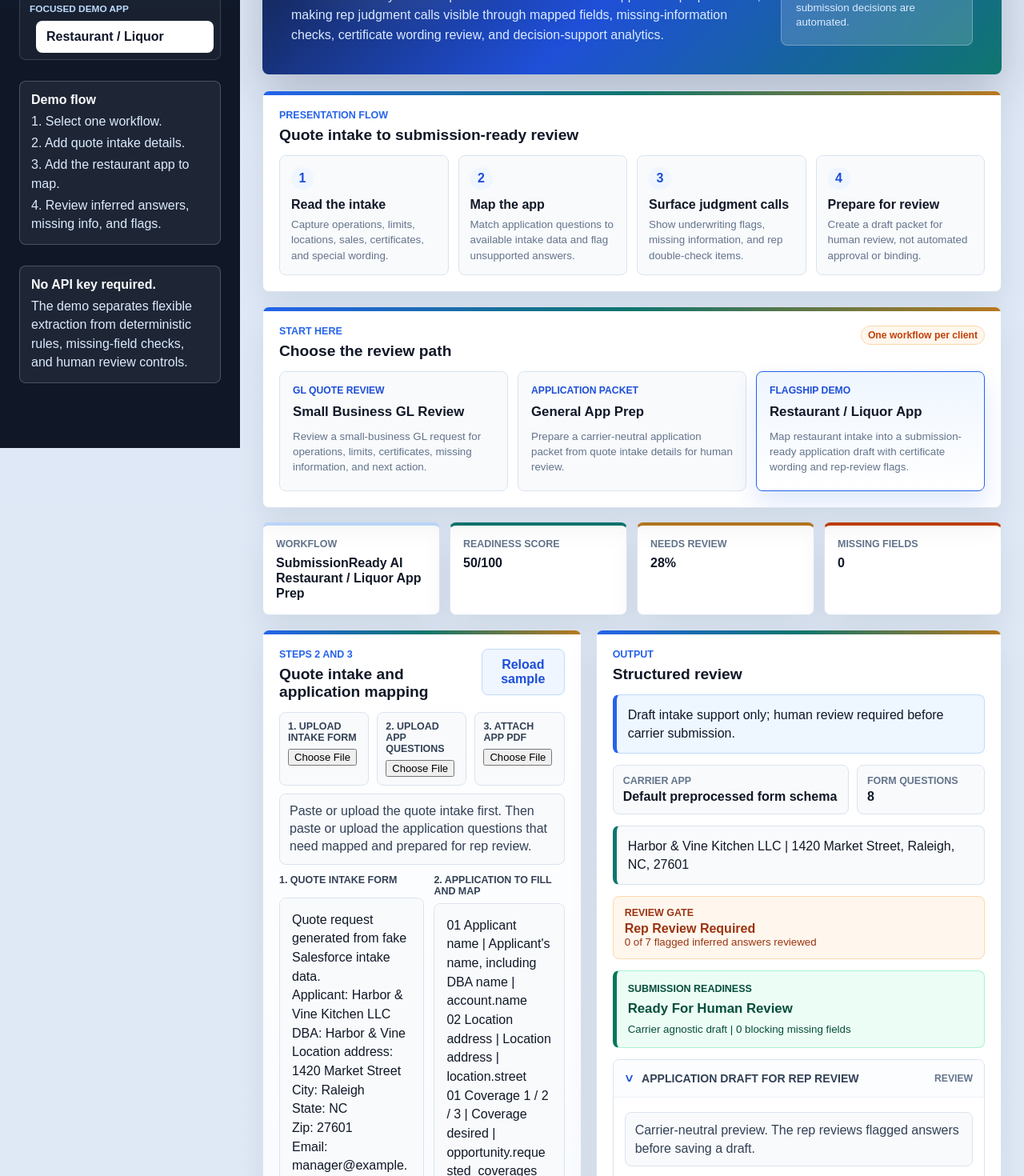
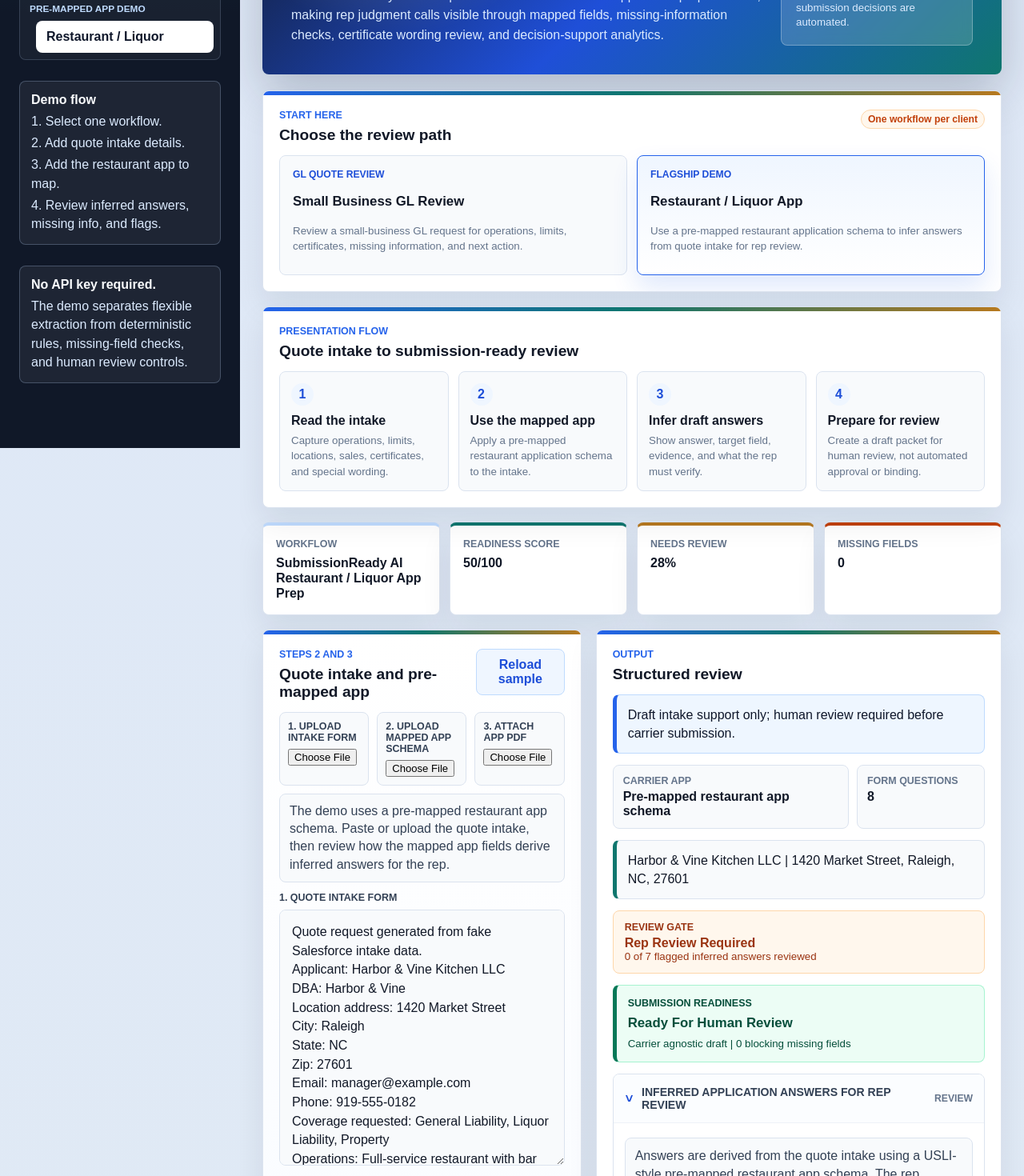
Before and after one commit to Tondie-HSPI/business-review-ai-orchestration, a Next.js app in the folder web/: page / in a window 1280 px wide. Shown: the part 240-1710 px from the top of the page at 80% size. Built offline with nearby package versions, Linux system fonts and the light colour scheme.

Commit message:
Clarify pre-mapped restaurant app flow

```diff
--- a/web/app/globals.css
+++ b/web/app/globals.css
@@ -309,7 +309,7 @@ main {
 
 .workflowCards {
   display: grid;
-  grid-template-columns: repeat(3, minmax(0, 1fr));
+  grid-template-columns: repeat(2, minmax(0, 1fr));
   gap: 12px;
 }
 
@@ -518,7 +518,7 @@ textarea {
 
 .intakeAppGrid {
   display: grid;
-  grid-template-columns: minmax(0, 1fr) minmax(0, 0.9fr);
+  grid-template-columns: minmax(0, 1fr);
   gap: 12px;
 }
 
@@ -536,7 +536,7 @@ textarea {
 }
 
 .textInputBlock textarea {
-  min-height: 460px;
+  min-height: 320px;
 }
 
 .uploadGrid {
--- a/web/app/page.tsx
+++ b/web/app/page.tsx
@@ -50,13 +50,14 @@ export default function Home() {
   }, [mode, text, sourceRecord, formQuestions]);
 
   function switchMode(nextMode: WorkflowMode) {
-    setMode(nextMode);
-    setText(sampleForMode(nextMode));
+    const normalizedMode = nextMode === "application-prep" ? "liquor-restaurant" : nextMode;
+    setMode(normalizedMode);
+    setText(sampleForMode(normalizedMode));
     setUploadMessage("");
     setReviewedAnswers({});
 
     if (typeof window !== "undefined") {
-      window.history.replaceState(null, "", `?workflow=${nextMode}`);
+      window.history.replaceState(null, "", `?workflow=${normalizedMode}`);
     }
   }
 
@@ -165,11 +166,11 @@ export default function Home() {
               <a
                 href="?workflow=application-prep"
                 className={mode === "application-prep" ? "active" : ""}
-                onClick={(event) => handleWorkflowClick(event, "application-prep")}
+                onClick={(event) => handleWorkflowClick(event, "liquor-restaurant")}
               >
-              Application Prep
+              Restaurant App Prep
             </a>
-              <span>Focused demo app</span>
+              <span>Pre-mapped app demo</span>
               <a
                 href="?workflow=liquor-restaurant"
                 className={mode === "liquor-restaurant" ? "active nested" : "nested"}
@@ -216,37 +217,6 @@ export default function Home() {
           </div>
         </section>
 
-        <section className="decisionPath panel">
-          <div className="panelHeader">
-            <div>
-              <p className="eyebrow">Presentation flow</p>
-              <h2>Quote intake to submission-ready review</h2>
-            </div>
-          </div>
-          <div className="pathSteps">
-            <div>
-              <span>1</span>
-              <strong>Read the intake</strong>
-              <small>Capture operations, limits, locations, sales, certificates, and special wording.</small>
-            </div>
-            <div>
-              <span>2</span>
-              <strong>Map the app</strong>
-              <small>Match application questions to available intake data and flag unsupported answers.</small>
-            </div>
-            <div>
-              <span>3</span>
-              <strong>Surface judgment calls</strong>
-              <small>Show underwriting flags, missing information, and rep double-check items.</small>
-            </div>
-            <div>
-              <span>4</span>
-              <strong>Prepare for review</strong>
-              <small>Create a draft packet for human review, not automated approval or binding.</small>
-            </div>
-          </div>
-        </section>
-
         <section className="workflowPicker panel">
           <div className="panelHeader">
             <div>
@@ -265,21 +235,44 @@ export default function Home() {
               onClick={(event) => handleWorkflowClick(event, "business-review")}
             />
             <WorkflowCard
-              active={mode === "application-prep"}
-              eyebrow="Application packet"
-              title="General App Prep"
-              body="Prepare a carrier-neutral application packet from quote intake details for human review."
-              href="?workflow=application-prep"
-              onClick={(event) => handleWorkflowClick(event, "application-prep")}
-            />
-            <WorkflowCard
               active={mode === "liquor-restaurant"}
               eyebrow="Flagship demo"
               title="Restaurant / Liquor App"
-              body="Map restaurant intake into a submission-ready application draft with certificate wording and rep-review flags."
+              body="Use a pre-mapped restaurant application schema to infer answers from quote intake for rep review."
               href="?workflow=liquor-restaurant"
               onClick={(event) => handleWorkflowClick(event, "liquor-restaurant")}
             />
+          </div>
+        </section>
+
+        <section className="decisionPath panel">
+          <div className="panelHeader">
+            <div>
+              <p className="eyebrow">Presentation flow</p>
+              <h2>Quote intake to submission-ready review</h2>
+            </div>
+          </div>
+          <div className="pathSteps">
+            <div>
+              <span>1</span>
+              <strong>Read the intake</strong>
+              <small>Capture operations, limits, locations, sales, certificates, and special wording.</small>
+            </div>
+            <div>
+              <span>2</span>
+              <strong>Use the mapped app</strong>
+              <small>Apply a pre-mapped restaurant application schema to the intake.</small>
+            </div>
+            <div>
+              <span>3</span>
+              <strong>Infer draft answers</strong>
+              <small>Show answer, target field, evidence, and what the rep must verify.</small>
+            </div>
+            <div>
+              <span>4</span>
+              <strong>Prepare for review</strong>
+              <small>Create a draft packet for human review, not automated approval or binding.</small>
+            </div>
           </div>
         </section>
 
@@ -295,7 +288,7 @@ export default function Home() {
             <div className="panelHeader">
               <div>
                 <p className="eyebrow">{showsApplicationUploads ? "Steps 2 and 3" : "Step 2"}</p>
-                <h2>{showsApplicationUploads ? "Quote intake and application mapping" : "Business review request"}</h2>
+                <h2>{showsApplicationUploads ? "Quote intake and pre-mapped app" : "Small business GL request"}</h2>
               </div>
               <button
                 type="button"
@@ -319,7 +312,7 @@ export default function Home() {
               {showsApplicationUploads && (
                 <>
                   <label>
-                    <span>2. Upload app questions</span>
+                    <span>2. Upload mapped app schema</span>
                     <input
                       type="file"
                       accept=".txt,.json"
@@ -339,7 +332,7 @@ export default function Home() {
             </div>
             {showsApplicationUploads && (
               <div className="uploadHelp">
-                Paste or upload the quote intake first. Then paste or upload the application questions that need mapped and prepared for rep review.
+                The demo uses a pre-mapped restaurant app schema. Paste or upload the quote intake, then review how the mapped app fields derive inferred answers for the rep.
               </div>
             )}
             {uploadMessage && <div className="uploadMessage">{uploadMessage}</div>}
@@ -354,7 +347,7 @@ export default function Home() {
                   />
                 </label>
                 <label className="textInputBlock">
-                  <span>2. Application to fill and map</span>
+                  <span>2. Pre-mapped restaurant app schema</span>
                   <textarea
                     value={applicationText}
                     onChange={(event) => handleApplicationTextChange(event.target.value)}
@@ -425,10 +418,10 @@ function sampleForMode(mode: WorkflowMode) {
 
 function normalizeWorkflowMode(value: string | null): WorkflowMode | null {
   if (value === "contractor" || value === "landscaper") return "liquor-restaurant";
+  if (value === "application-prep") return "liquor-restaurant";
 
   const modes: WorkflowMode[] = [
     "business-review",
-    "application-prep",
     "liquor-restaurant"
   ];
 
@@ -649,7 +642,7 @@ function LiquorRestaurantView({
       <div className="uploadStatus">
         <div>
           <span>Carrier app</span>
-          <strong>{uploadedPdfName || "Default preprocessed form schema"}</strong>
+          <strong>{uploadedPdfName || "Pre-mapped restaurant app schema"}</strong>
         </div>
         <div>
           <span>Form questions</span>
@@ -673,9 +666,9 @@ function LiquorRestaurantView({
           Carrier agnostic draft | {result.submission_readiness.blocking_missing_information_count} blocking missing fields
         </small>
       </div>
-      <ReviewSection title="Application Draft For Rep Review" className="applicationPreview" defaultOpen>
+      <ReviewSection title="Inferred Application Answers For Rep Review" className="applicationPreview" defaultOpen>
         <div className="reviewHint">
-          Carrier-neutral preview. The rep reviews flagged answers before saving a draft.
+          Answers are derived from the quote intake using a USLI-style pre-mapped restaurant app schema. The rep reviews each answer, evidence, and target field before saving a draft.
         </div>
         {result.inferred_application_answers.map((item) => (
           <label className="previewQuestion" key={item.id}>
```
